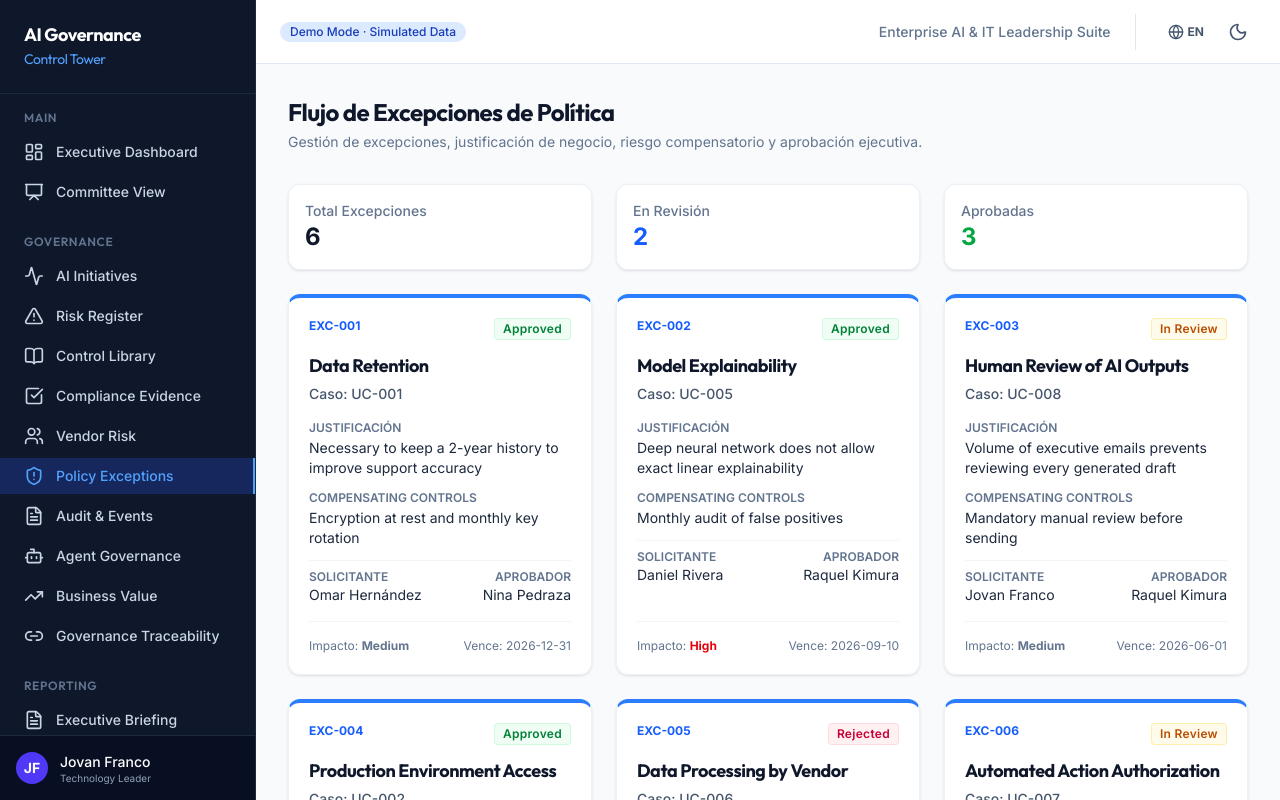
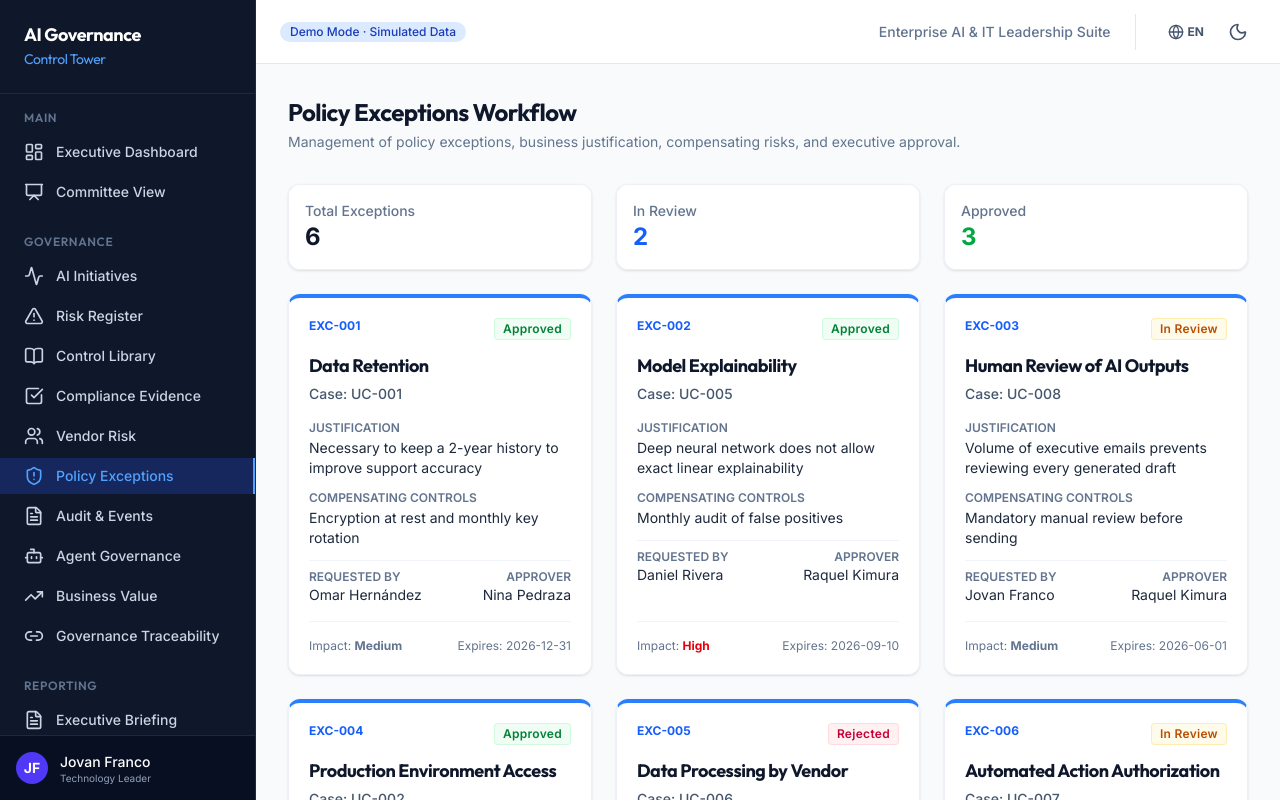
Before and after one commit to jovfranco-tech/ai-governance-control-tower, a React (Vite) app: page /exceptions in a window 1280 px wide. Built offline with nearby package versions, Linux system fonts and the light colour scheme.

Commit message:
release: finalize AI Governance Control Tower v1.5.2

```diff
--- a/src/i18n.ts
+++ b/src/i18n.ts
@@ -40,7 +40,7 @@ export const translations = {
       memoItem4: 'proveedores de IA requieren revisión ejecutiva por exposición de datos y estado de cumplimiento.',
       memoItem5: 'Decisiones recomendadas: resolver iniciativa bloqueada de RRHH, cerrar controles vencidos y aprobar evaluación externa de sesgo.',
       kpi1: 'Iniciativas de IA',
-      kpi1Sub: 'activas / 1 bloqueada',
+      kpi1Sub: '{active} activas / 1 bloqueada',
       kpi2: 'Riesgos Críticos / Altos',
       kpi2Sub: '14 abiertos en total',
       kpi3: 'Controles Vencidos',
@@ -116,7 +116,7 @@ export const translations = {
       memoItem4: 'AI vendors require executive review for data exposure and compliance status.',
       memoItem5: 'Recommended decisions: resolve blocked HR initiative, close overdue controls, and approve external bias evaluation.',
       kpi1: 'AI Initiatives',
-      kpi1Sub: 'active / 1 blocked',
+      kpi1Sub: '{active} active / 1 blocked',
       kpi2: 'Critical / High Risks',
       kpi2Sub: '14 currently open',
       kpi3: 'Overdue Controls',
--- a/src/pages/EvidenceTracker.tsx
+++ b/src/pages/EvidenceTracker.tsx
@@ -10,29 +10,29 @@ const EvidenceTracker = () => {
   return (
     <div className="space-y-6">
       <PageHeader
-        title="Gestor de Evidencia de Cumplimiento"
-        subtitle="Seguimiento de evidencia, readiness de auditoría, responsables y brechas activas."
+        title={tLocal("Gestor de Evidencia de Cumplimiento", "Compliance Evidence Tracker")}
+        subtitle={tLocal("Seguimiento de evidencia, readiness de auditoría, responsables y brechas activas.", "Tracking compliance evidence, audit readiness, owners, and active gaps.")}
       />
 
       <div className="grid grid-cols-1 md:grid-cols-5 gap-4 mb-6">
         <div className="card p-4">
-          <p className="text-sm font-medium text-slate-500">Total Evidencias</p>
+          <p className="text-sm font-medium text-slate-500">{tLocal("Total Evidencias", "Total Evidence")}</p>
           <p className="text-xl font-bold text-slate-900">{evidences.length}</p>
         </div>
         <div className="card p-4">
-          <p className="text-sm font-medium text-slate-500">Aprobadas</p>
+          <p className="text-sm font-medium text-slate-500">{tLocal("Aprobadas", "Approved")}</p>
           <p className="text-xl font-bold text-green-600">{evidences.filter(e => ['Aprobada', 'Approved'].includes(e.status)).length}</p>
         </div>
         <div className="card p-4">
-          <p className="text-sm font-medium text-slate-500">Enviadas / Solicitadas</p>
+          <p className="text-sm font-medium text-slate-500">{tLocal("Enviadas / Solicitadas", "Submitted / Requested")}</p>
           <p className="text-xl font-bold text-blue-600">{evidences.filter(e => ['Enviada', 'Solicitada', 'Submitted', 'Requested'].includes(e.status)).length}</p>
         </div>
         <div className="card p-4">
-          <p className="text-sm font-medium text-slate-500">Faltantes</p>
+          <p className="text-sm font-medium text-slate-500">{tLocal("Faltantes", "Missing")}</p>
           <p className="text-xl font-bold text-red-600">{evidences.filter(e => ['Faltante', 'Missing'].includes(e.status)).length}</p>
         </div>
         <div className="card p-4 bg-slate-900 text-white">
-          <p className="text-sm font-medium text-slate-400">Preparación Auditoría</p>
+          <p className="text-sm font-medium text-slate-400">{tLocal("Preparación Auditoría", "Audit Readiness")}</p>
           <p className="text-xl font-bold text-blue-400">47%</p>
         </div>
       </div>
@@ -42,11 +42,11 @@ const EvidenceTracker = () => {
           <table className="min-w-full divide-y divide-slate-200">
             <thead className="bg-slate-50">
               <tr>
-                <th scope="col" className="px-6 py-3 text-left text-xs font-medium text-slate-500 uppercase tracking-wider">Evidencia</th>
+                <th scope="col" className="px-6 py-3 text-left text-xs font-medium text-slate-500 uppercase tracking-wider">{tLocal("Evidencia", "Evidence")}</th>
                 <th scope="col" className="px-6 py-3 text-left text-xs font-medium text-slate-500 uppercase tracking-wider">{tLocal("Control", "Control")}</th>
                 <th scope="col" className="px-6 py-3 text-left text-xs font-medium text-slate-500 uppercase tracking-wider">Owner</th>
                 <th scope="col" className="px-6 py-3 text-left text-xs font-medium text-slate-500 uppercase tracking-wider">{tLocal("Estado", "Status")}</th>
-                <th scope="col" className="px-6 py-3 text-left text-xs font-medium text-slate-500 uppercase tracking-wider">Vencimiento</th>
+                <th scope="col" className="px-6 py-3 text-left text-xs font-medium text-slate-500 uppercase tracking-wider">{tLocal("Vencimiento", "Due Date")}</th>
               </tr>
             </thead>
             <tbody className="bg-white divide-y divide-slate-200">
--- a/src/pages/PolicyExceptions.tsx
+++ b/src/pages/PolicyExceptions.tsx
@@ -10,21 +10,21 @@ const PolicyExceptions = () => {
   return (
     <div className="space-y-6">
       <PageHeader
-        title="Flujo de Excepciones de Política"
-        subtitle="Gestión de excepciones, justificación de negocio, riesgo compensatorio y aprobación ejecutiva."
+        title={tLocal("Flujo de Excepciones de Política", "Policy Exceptions Workflow")}
+        subtitle={tLocal("Gestión de excepciones, justificación de negocio, riesgo compensatorio y aprobación ejecutiva.", "Management of policy exceptions, business justification, compensating risks, and executive approval.")}
       />
 
       <div className="grid grid-cols-1 md:grid-cols-3 gap-6 mb-6">
         <div className="card p-4">
-          <p className="text-sm font-medium text-slate-500">Total Excepciones</p>
+          <p className="text-sm font-medium text-slate-500">{tLocal("Total Excepciones", "Total Exceptions")}</p>
           <p className="text-2xl font-bold text-slate-900">{policyExceptions.length}</p>
         </div>
         <div className="card p-4">
-          <p className="text-sm font-medium text-slate-500">En Revisión</p>
+          <p className="text-sm font-medium text-slate-500">{tLocal("En Revisión", "In Review")}</p>
           <p className="text-2xl font-bold text-blue-600">{policyExceptions.filter(e => ['En Revisión', 'In Review', 'Requires Review'].includes(e.status)).length}</p>
         </div>
         <div className="card p-4">
-          <p className="text-sm font-medium text-slate-500">Aprobadas</p>
+          <p className="text-sm font-medium text-slate-500">{tLocal("Aprobadas", "Approved")}</p>
           <p className="text-2xl font-bold text-green-600">{policyExceptions.filter(e => ['Aprobada', 'Approved'].includes(e.status)).length}</p>
         </div>
       </div>
@@ -39,11 +39,11 @@ const PolicyExceptions = () => {
               </span>
             </div>
             <h3 className="text-lg font-bold text-slate-900 mb-1">{exc.policyArea}</h3>
-            <p className="text-sm font-medium text-slate-600 mb-4">Caso: {exc.useCaseId}</p>
+            <p className="text-sm font-medium text-slate-600 mb-4">{tLocal("Caso:", "Case:")} {exc.useCaseId}</p>
 
             <div className="space-y-3 flex-1">
               <div>
-                <p className="text-xs font-semibold text-slate-500 uppercase">Justificación</p>
+                <p className="text-xs font-semibold text-slate-500 uppercase">{tLocal("Justificación", "Justification")}</p>
                 <p className="text-sm text-slate-800 mt-0.5">{exc.justification}</p>
               </div>
               <div>
@@ -52,19 +52,19 @@ const PolicyExceptions = () => {
               </div>
               <div className="flex justify-between pt-2 border-t border-slate-100">
                 <div>
-                  <p className="text-xs font-semibold text-slate-500 uppercase">Solicitante</p>
+                  <p className="text-xs font-semibold text-slate-500 uppercase">{tLocal("Solicitante", "Requested By")}</p>
                   <p className="text-sm text-slate-800">{exc.requestedBy}</p>
                 </div>
                 <div className="text-right">
-                  <p className="text-xs font-semibold text-slate-500 uppercase">Aprobador</p>
+                  <p className="text-xs font-semibold text-slate-500 uppercase">{tLocal("Aprobador", "Approver")}</p>
                   <p className="text-sm text-slate-800">{exc.approver}</p>
                 </div>
               </div>
             </div>
 
             <div className="mt-4 pt-4 border-t border-slate-100 flex justify-between items-center text-xs text-slate-500">
-              <span>Impacto: <strong className={exc.riskImpact === 'Critical' || exc.riskImpact === 'High' ? 'text-red-600 dark:text-red-400' : ''}>{exc.riskImpact}</strong></span>
-              <span>Vence: {exc.expirationDate}</span>
+              <span>{tLocal("Impacto:", "Impact:")} <strong className={exc.riskImpact === 'Critical' || exc.riskImpact === 'High' ? 'text-red-600 dark:text-red-400' : ''}>{exc.riskImpact}</strong></span>
+              <span>{tLocal("Vence:", "Expires:")} {exc.expirationDate}</span>
             </div>
           </div>
         ))}
--- a/src/pages/VendorRisk.tsx
+++ b/src/pages/VendorRisk.tsx
@@ -99,7 +99,7 @@ const VendorRisk = () => {
           <table className="min-w-full divide-y divide-slate-100 dark:divide-slate-800">
             <thead className="bg-slate-50 dark:bg-slate-800/50">
               <tr>
-                {[t('Vendor / Servicio', 'Vendor / Service'), t('Datos Procesados', 'Data Processed'), t('Criticidad', 'Criticality'), 'Seguridad', 'Privacidad', t('Cumplimiento', 'Compliance'), t('Residencia', 'Data Region'), t('Score', 'Score'), t('Riesgo', 'Risk'), t('Aprobación', 'Approval'), t('Revisión', 'Review')].map(h => (
+                {[t('Vendor / Servicio', 'Vendor / Service'), t('Datos Procesados', 'Data Processed'), t('Criticidad', 'Criticality'), t('Seguridad', 'Security'), t('Privacidad', 'Privacy'), t('Cumplimiento', 'Compliance'), t('Residencia', 'Data Region'), t('Score', 'Score'), t('Riesgo', 'Risk'), t('Aprobación', 'Approval'), t('Revisión', 'Review')].map(h => (
                   <th key={h} className="px-3 py-3 text-left text-xs font-semibold text-slate-500 dark:text-slate-400 uppercase tracking-wider">{h}</th>
                 ))}
               </tr>
```
Also changed, not shown: src/pages/AuditEvents.tsx (+11 -11 lines), vercel.json, 1 other file (tests, documents, lock files or other folders).
